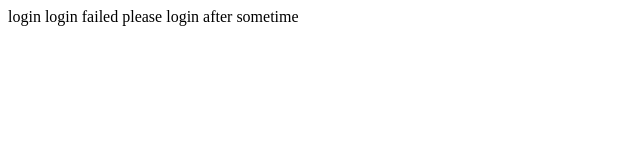
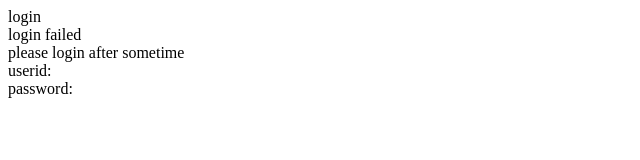
Before and after one commit to nikhil-kumar6/repoexperiment, a plain HTML site: page index.html in a window 1280 px wide. Shown: the whole page, without its empty margins (0-640 px from the left). Drawn offline with Linux system fonts and the light colour scheme.

Commit message:
commiting html file

```diff
--- a/index.html
+++ b/index.html
@@ -4,9 +4,12 @@
         </head>
         <body>
 
-            login
-            login failed
-            please login after sometime
+            login <br>
+            login failed <br>
+            please login after sometime<br>
+            userid:<br>
+            password:<br>
+
             <body>
 
             </body>
```
